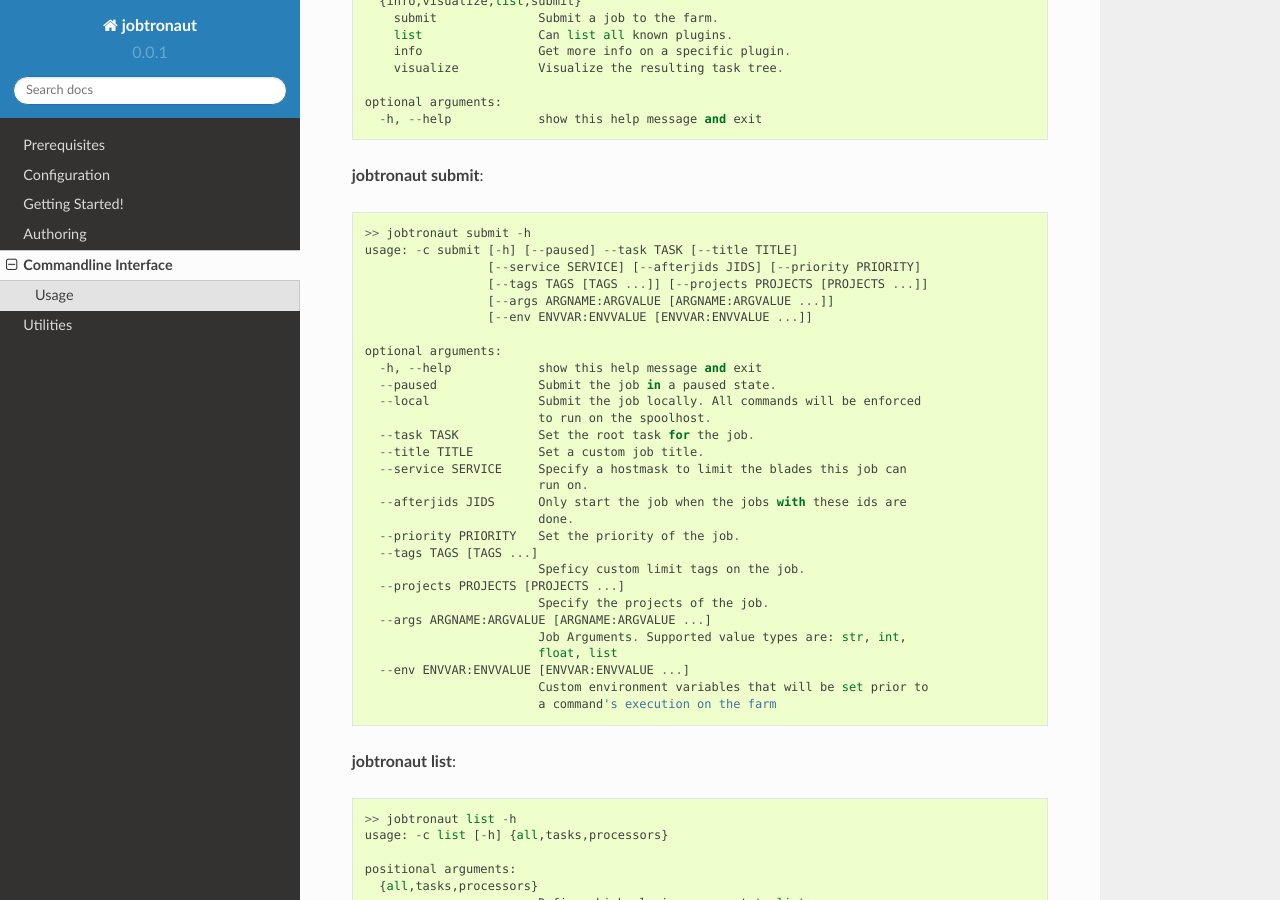
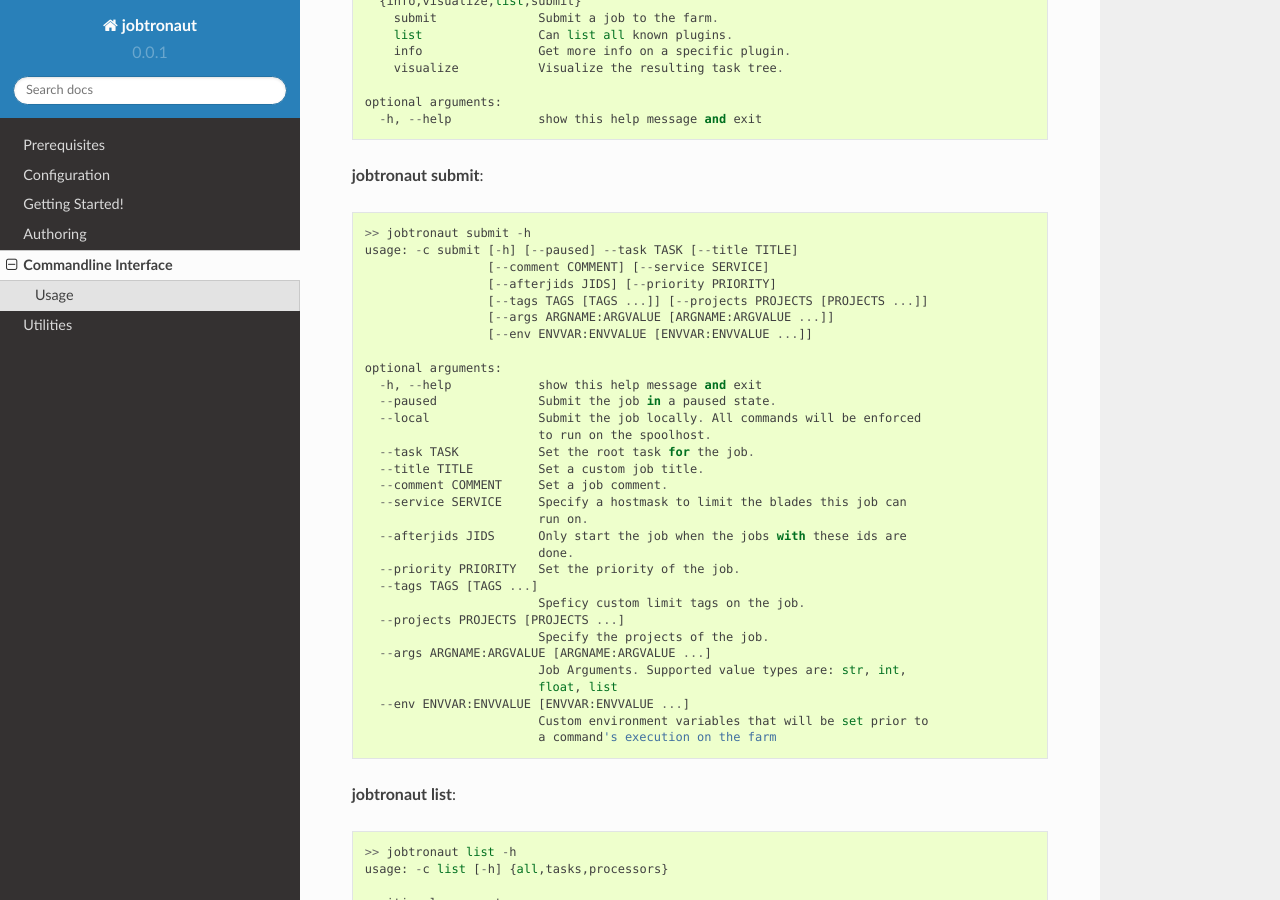
Before and after one commit to TrixterFilm/jobtronaut, a Sphinx documentation site: the page built from doc/sphinx_source/source/commandline_interface.rst, in a window 1280 px wide and 900 px high, scrolled down 423 px. Built offline with Sphinx 7.4.7 and the Read the Docs theme 2.0.0, drawn with Linux system fonts in a browser that asks for light colours; pages that are not in the unit, such as notebooks, are missing from menus.

Commit message:
expose --comment flag for jobtronaut submit

```diff
--- a/cmdline.py
+++ b/cmdline.py
@@ -90,6 +90,8 @@ def parse_args():
                                help="Set the root task for the job.")
     submit_parser.add_argument("--title", type=str, default="",
                                help="Set a custom job title.")
+    submit_parser.add_argument("--comment", type=str, default="",
+                               help="Set a job comment.")
     submit_parser.add_argument("--service", "--hostmask", dest="service", type=str, default="",
                                help="Specify a hostmask to limit the blades this job can run on.")
     submit_parser.add_argument("--afterjids", dest="jids", type=str,
@@ -131,6 +133,7 @@ def submit(args):
     try:
         jid = Job(args.task, arguments=args.arguments, local=args.local).submit(
             title=args.title or args.task,
+            comment=args.comment,
             service=args.service,
             paused=args.paused,
             tags=args.tags,
--- a/doc/sphinx_source/source/commandline_interface.rst
+++ b/doc/sphinx_source/source/commandline_interface.rst
@@ -27,7 +27,8 @@ Usage
 
     >> jobtronaut submit -h
     usage: -c submit [-h] [--paused] --task TASK [--title TITLE]
-                     [--service SERVICE] [--afterjids JIDS] [--priority PRIORITY]
+                     [--comment COMMENT] [--service SERVICE]
+                     [--afterjids JIDS] [--priority PRIORITY]
                      [--tags TAGS [TAGS ...]] [--projects PROJECTS [PROJECTS ...]]
                      [--args ARGNAME:ARGVALUE [ARGNAME:ARGVALUE ...]]
                      [--env ENVVAR:ENVVALUE [ENVVAR:ENVVALUE ...]]
@@ -39,6 +40,7 @@ Usage
                             to run on the spoolhost.
       --task TASK           Set the root task for the job.
       --title TITLE         Set a custom job title.
+      --comment COMMENT     Set a job comment.
       --service SERVICE     Specify a hostmask to limit the blades this job can
                             run on.
       --afterjids JIDS      Only start the job when the jobs with these ids are
```
